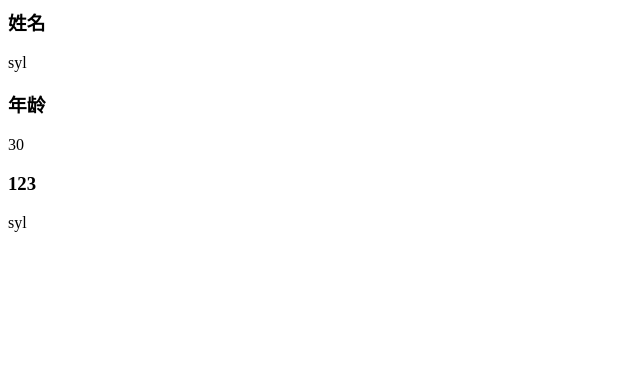
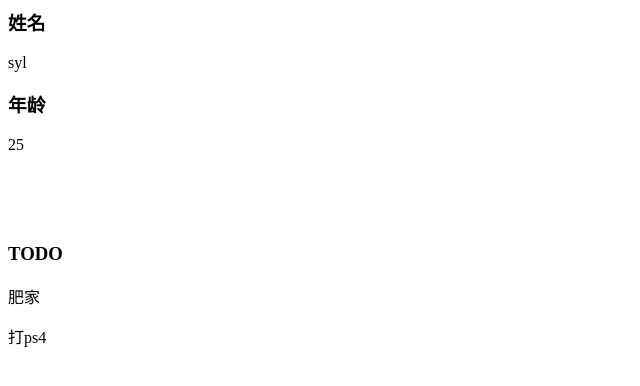
Before and after one commit to shushillyA/create-vue, a website built with webpack: page index.html in a window 1280 px wide. Shown: the whole page, without its empty margins (0-640 px from the left). Built offline with nearby package versions, Linux system fonts and the light colour scheme.

Commit message:
feat: update

```diff
--- a/index.html
+++ b/index.html
@@ -10,8 +10,12 @@
         <p>{{name}}</p>
         <h3>年龄</h3>
         <p>{{age}}</p>
-        <h3>123</h3>
-        <p>{{baba}}</p>
+        <br>
+        <br>
+        <br>
+        <h3>TODO</h3>
+        <p>{{todo1}}</p>
+        <p>{{todo2}}</p>
       </div>
     </div>
 </body>
--- a/src/index.js
+++ b/src/index.js
@@ -4,17 +4,23 @@ document.addEventListener('DOMContentLoaded', function() {
   let opt = {
     el: '#app',
     data: {
-      name: '检索中',
-      age: 30,
-      baba: 'syl'
+      name: 'loading',
+      age: 'loading',
+      todo1: 'loading',
+      todo2: 'loading'
     }
   }
+
+  window.data = opt.data
 
   // 实例化vue
   let vm = new Vue(opt)
 
   // 调试
   setTimeout(function() {
-    opt.data.name = 'syl'
+    opt.data.name='syl'
+    opt.data.age='25'
+    opt.data.todo1 = '肥家'
+    opt.data.todo2 = '打ps4'
   }, 2000)
 })
```
